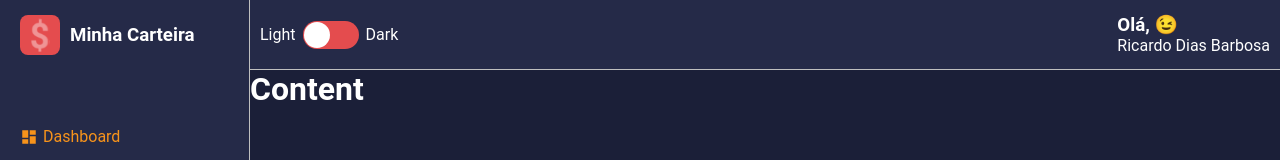
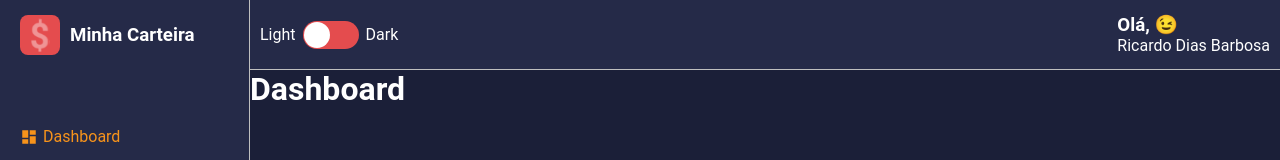
Before and after one commit to ricardodiasdev/minha-carteira, a React (Create React App) app: page /list/1 in a window 1280 px wide. Shown: the top 160 px of the page. Built offline with nearby package versions, Linux system fonts and the light colour scheme; the HTML template or start-up script is replaced by a standard one.

Commit message:
Menu lateral

```diff
--- a/src/App.tsx
+++ b/src/App.tsx
@@ -2,14 +2,17 @@ import React from 'react'
 import GlobalStyles from './styles/GlobalStyles'
 import { ThemeProvider } from 'styled-components'
 import Layout from './components/Layout'
+import Dashboard from './pages/Dashboard'
 import dark from './styles/themes/dark'
-import light from './styles/themes/light'
+
 
 const App = () => {
   return (
     <ThemeProvider theme={dark}>
         <GlobalStyles/>
-        <Layout/>
+        <Layout>
+          <Dashboard/>
+        </Layout>
     </ThemeProvider>
   )
 }
--- a/src/components/Aside/styles.ts
+++ b/src/components/Aside/styles.ts
@@ -27,7 +27,6 @@ export const MenuContainer = styled.nav`
   margin-left: 20px;
   display: flex;
   flex-direction: column;
-
 `;
 export const MenuItemLink = styled.a`
   color: ${(props) => props.theme.colors.info};
--- a/src/components/Content/index.tsx
+++ b/src/components/Content/index.tsx
@@ -1,12 +1,12 @@
-import React from 'react'
-import { Container } from './styles'
+import React from "react";
+import { Container } from "./styles";
 
-const Content = () => {
-  return (
-    <Container>
-        <h1>Content</h1>
-    </Container>
-  )
+interface ChildrenProps {
+  children: React.ReactNode;
 }
 
-export default Content
+const Content: React.FC<ChildrenProps> = ({ children }) => {
+  return <Container>{children}</Container>;
+};
+
+export default Content;
--- /dev/null
+++ b/src/components/ContentHeader/styles.ts
@@ -0,0 +1,3 @@
+import styled from "styled-components";
+
+export const Container = styled.div``;
--- a/src/components/Layout/index.tsx
+++ b/src/components/Layout/index.tsx
@@ -1,19 +1,22 @@
-import React from 'react'
-import { Grid } from './styles'
+import React from "react";
+import { Grid } from "./styles";
 
-import MainHeader from '../MainHeader'
-import Aside from '../Aside'
-import Content from '../Content'
+import MainHeader from "../MainHeader";
+import Aside from "../Aside";
+import Content from "../Content";
 
-const Layout = () => {
+interface ChildrenProps {
+  children: React.ReactNode;
+}
+
+const Layout: React.FC<ChildrenProps> = ({ children }) => {
   return (
     <Grid>
-        <MainHeader/>
-        <Aside/>
-        <Content/>
+      <MainHeader />
+      <Aside />
+      <Content>{children}</Content>
+    </Grid>
+  );
+};
 
-    </Grid>
-  )
-}
-
-export default Layout
+export default Layout;
--- a/src/components/Toogle/index.tsx
+++ b/src/components/Toogle/index.tsx
@@ -1,5 +1,5 @@
 import React, { useState } from "react";
-import { Container, ToggleLabel, ToggleSelector} from "./styles";
+import { Container, ToggleLabel, ToggleSelector } from "./styles";
 
 const Toggle = () => {
   const [online, setOnline] = useState(false);
```
Also changed, not shown: src/components/Aside/index.tsx (+24 -12 lines), src/components/Content/styles.ts (+4 -4 lines), src/components/ContentHeader/index.tsx (added, +12 -0 lines), src/components/Layout/styles.ts (+4 -4 lines), src/components/Toogle/styles.ts (+5 -5 lines).
